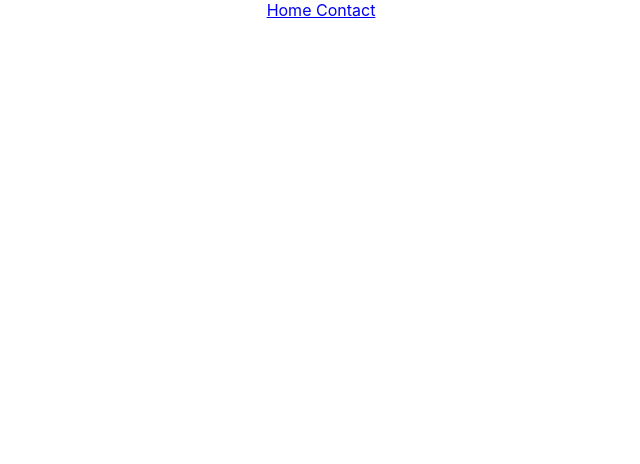
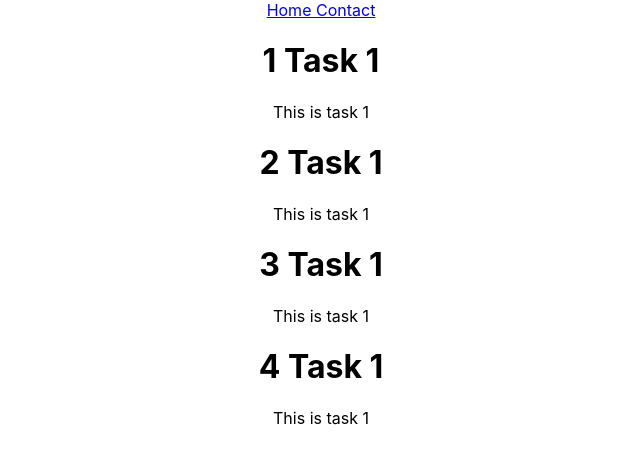
Before and after one commit to manjotsinghgulati/week3-RJ7-CipherSchools, a React (Create React App) app in the folder React/first-app/: page /tasks in a window 1280 px wide. Before the commit this address had no page. Shown: the top 464 px of the page, without its empty margins (319-959 px from the left). Built offline with nearby package versions, Linux system fonts and the light colour scheme.

Commit message:
React Hooks

```diff
--- a/React/first-app/src/App.js
+++ b/React/first-app/src/App.js
@@ -2,6 +2,8 @@ import React from 'react';
 import './App.css';
 import { BrowserRouter, Routes, Route } from 'react-router-dom';
 import Header from './components/Header';
+import TaskScreen from './components/TaskScreen';
+import CounterComponent from './components/CouterComponent';
 
 const App = () =>{
   return(
@@ -12,6 +14,8 @@ const App = () =>{
         <Routes>
           <Route path={"/"} element={<h1>This is on Home Page</h1>} />
           <Route path={"/contact"} element={<h1>This is on Conatct Page</h1>} />
+          <Route path={"/tasks"} element={<TaskScreen />} />
+          <Route path={"/counter"} element={<CounterComponent />} />
           {/* <Route path="/about" element={<About />} />
           {/* <Route path="/about" element={<About />} />
           <Route path="/contact" element={<Contact />} />
--- /dev/null
+++ b/React/first-app/src/api/testapi.js
@@ -0,0 +1,37 @@
+export const testAPI = (a, b) => {
+    return new Promise((resolve, reject) => {
+      setTimeout(() => {
+        resolve(a + b);
+      }, 15000);
+    });
+  };
+
+  export let tasks = [
+    {
+      taskNumber: 1,
+      taskName: "Task 1",
+      taskDescription: "This is task 1",
+    },
+    {
+      taskNumber: 2,
+      taskName: "Task 1",
+      taskDescription: "This is task 1",
+    },
+    {
+      taskNumber: 3,
+      taskName: "Task 1",
+      taskDescription: "This is task 1",
+    },
+    {
+      taskNumber: 4,
+      taskName: "Task 1",
+      taskDescription: "This is task 1",
+    },
+  ];
+
+  export const getAllTasks = () =>
+    new Promise((resolve, reject) => {
+      setTimeout(() => {
+        resolve(tasks);
+      }, 3000);
+    });
--- /dev/null
+++ b/React/first-app/src/components/CouterComponent.js
@@ -0,0 +1,33 @@
+import React, { useReducer } from "react";
+
+const countReducer = (state, action) => {
+  switch (action.type) {
+    case "increment":
+      if (state.count + action.payload >= 3) {
+        throw new Error("Count cannot be greater than 3");
+      }
+      return { count: state.count + action.payload }; // setState({ count: state.count + 1 });
+    case "decrement":
+      return { count: state.count - action.payload };
+    default:
+      return state;
+  }
+};
+
+const CounterComponent = () => {
+  const [state, dispatch] = useReducer(countReducer, { count: 0 });
+
+  return (
+    <div>
+      <h1>The count is {state.count}</h1>
+      <button onClick={() => dispatch({ type: "increment", payload: 2 })}>
+        Increase
+      </button>
+      <button onClick={() => dispatch({ type: "decrement", payload: 2 })}>
+        Decrease
+      </button>
+    </div>
+  );
+};
+
+export default CounterComponent;
--- /dev/null
+++ b/React/first-app/src/components/TaskScreen.js
@@ -0,0 +1,33 @@
+import React, { useEffect, useState } from "react";
+import { getAllTasks } from "../api/testapi";
+
+const TaskScreen = () => {
+  const [allTasks, setAllTasks] = useState([]);
+  const [count, setCount] = useState(0);
+
+  useEffect(() => {
+    console.log("TaskScreen Mounted");
+    getAllTasks().then((foundTasks) => setAllTasks(foundTasks));
+  }, [count]);
+
+  useEffect(() => {
+    console.log("TaskScreen Updated");
+  });
+
+  return allTasks.map((task, index) => (
+    <div
+      key={index}
+      onClick={(e) => {
+        console.log("Clicked");
+        setCount(count + 1);
+      }}
+    >
+      <h1>
+        {task.taskNumber} {task.taskName}
+      </h1>
+      <p>{task.taskDescription}</p>
+    </div>
+  ));
+};
+
+export default TaskScreen
```
